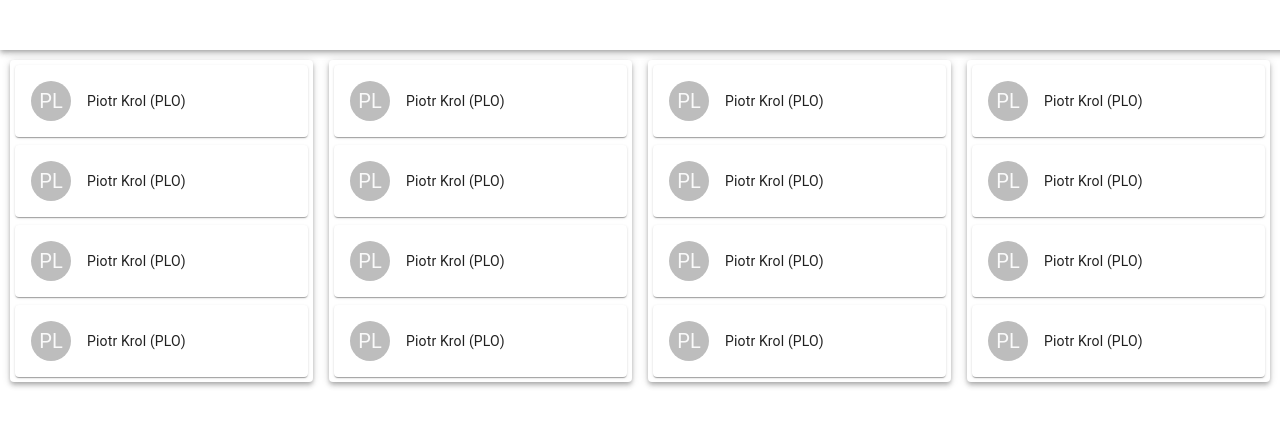
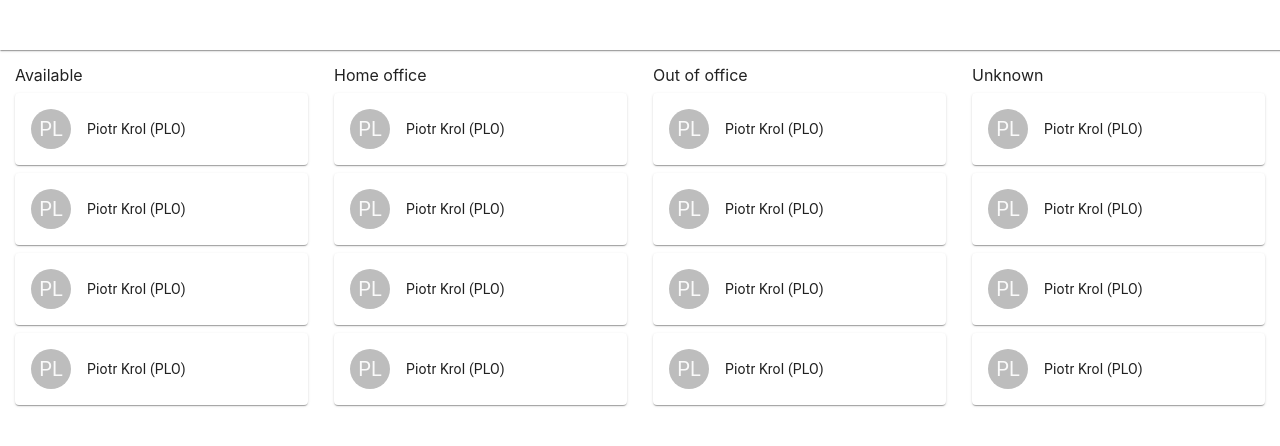
Before and after one commit to mrpb/WhereAmI, a React (Create React App) app in the folder WhereAmI/: page / in a window 1280 px wide. Shown: the top 446 px of the page. Built offline with nearby package versions, Linux system fonts and the light colour scheme.

Commit message:
Column headers and UI tweaks

```diff
--- a/WhereAmI/src/Dashboard.tsx
+++ b/WhereAmI/src/Dashboard.tsx
@@ -12,16 +12,16 @@ class Dashboard extends Component {
 
                 <Grid container className='status-field' spacing={2} justify="center">
                     <Grid item xs={12} sm={3}>
-                        <StatusColumn />
+                        <StatusColumn title="Available"/>
                     </Grid>
                     <Grid item xs={12} sm={3}>
-                        <StatusColumn />
+                        <StatusColumn title="Home office"/>
                     </Grid>
                     <Grid item xs={12} sm={3}>
-                        <StatusColumn />
+                        <StatusColumn title="Out of office"/>
                     </Grid>
                     <Grid item xs={12} sm={3}>
-                        <StatusColumn />
+                        <StatusColumn title="Unknown"/>
                     </Grid>
                 </Grid>
             </div>
--- a/WhereAmI/src/MenuBar.tsx
+++ b/WhereAmI/src/MenuBar.tsx
@@ -5,7 +5,7 @@ import './styles/MenuBar.css';
 class MenuBar extends Component {
     render() {
         return (
-            <Paper className='menu-bar' square={true} elevation={4} />
+            <Paper className='menu-bar' square={true} elevation={1} />
         );
     }
 }
--- a/WhereAmI/src/StatusColumn.tsx
+++ b/WhereAmI/src/StatusColumn.tsx
@@ -4,16 +4,27 @@ import Paper from '@material-ui/core/Paper';
 import './styles/StatusColumn.css';
 import UserStatusItem from './UserStatusItem';
 
-class StatusColumn extends Component {
+type StatusColumnProps = {
+    title: String
+}
+
+class StatusColumn extends Component<StatusColumnProps> {
     render() {
         return (
-            <Paper className='status-column' elevation={4}>
+            <Paper className='status-column' elevation={0}>
                 <div className='column-content'>
                     <Grid container spacing={1} justify="center">
-                        <Grid item xs={12} sm={12}><UserStatusItem /></Grid>
-                        <Grid item xs={12} sm={12}><UserStatusItem /></Grid>
-                        <Grid item xs={12} sm={12}><UserStatusItem /></Grid>
-                        <Grid item xs={12} sm={12}><UserStatusItem /></Grid>
+                        <Grid item xs={12}>
+                            {this.props.title}
+                        </Grid>
+                        <Grid item xs={12}>
+                            <Grid container spacing={1} justify="center">
+                                <Grid item xs={12} sm={12}><UserStatusItem /></Grid>
+                                <Grid item xs={12} sm={12}><UserStatusItem /></Grid>
+                                <Grid item xs={12} sm={12}><UserStatusItem /></Grid>
+                                <Grid item xs={12} sm={12}><UserStatusItem /></Grid>
+                            </Grid>
+                        </Grid>
                     </Grid>
                 </div>
             </Paper>
```
